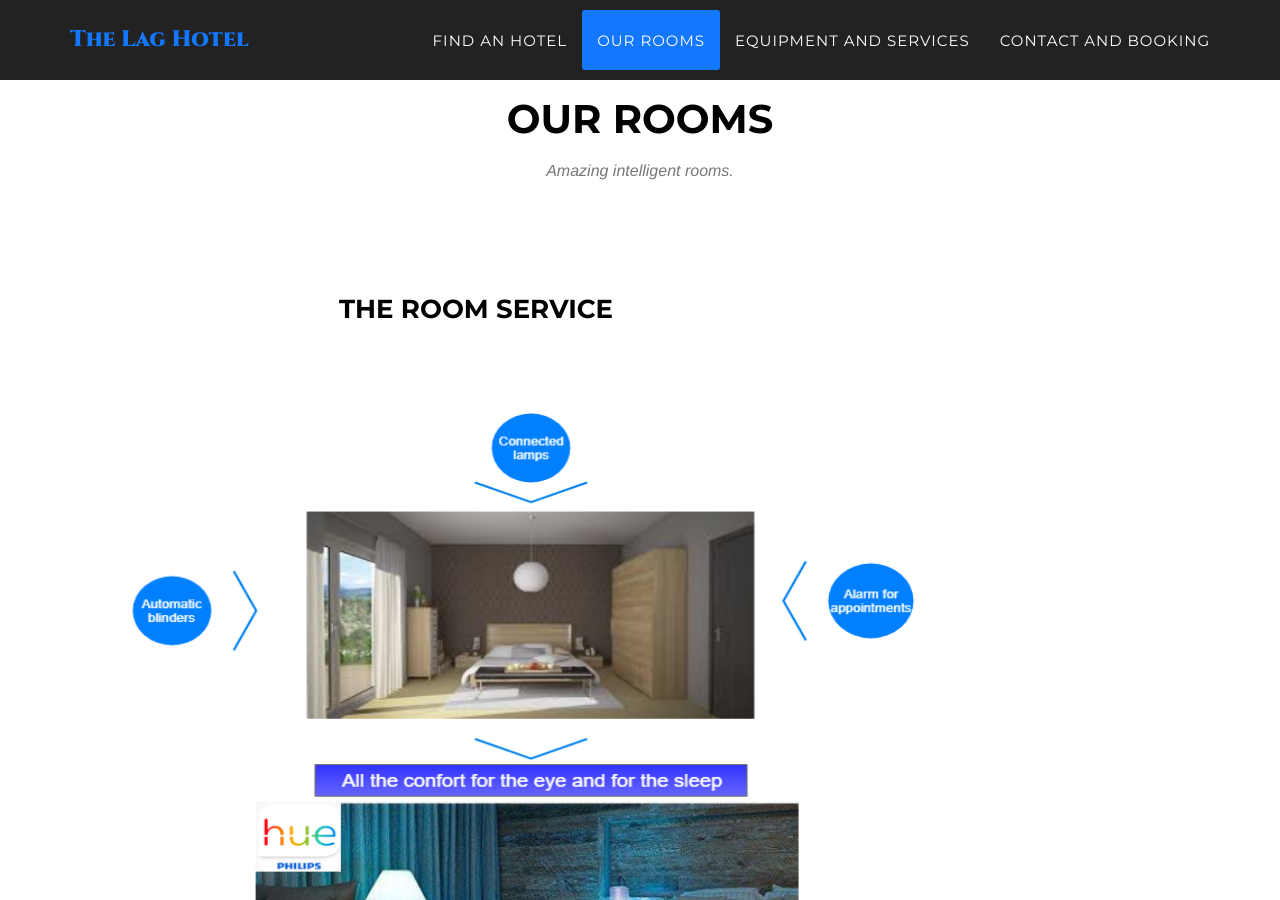
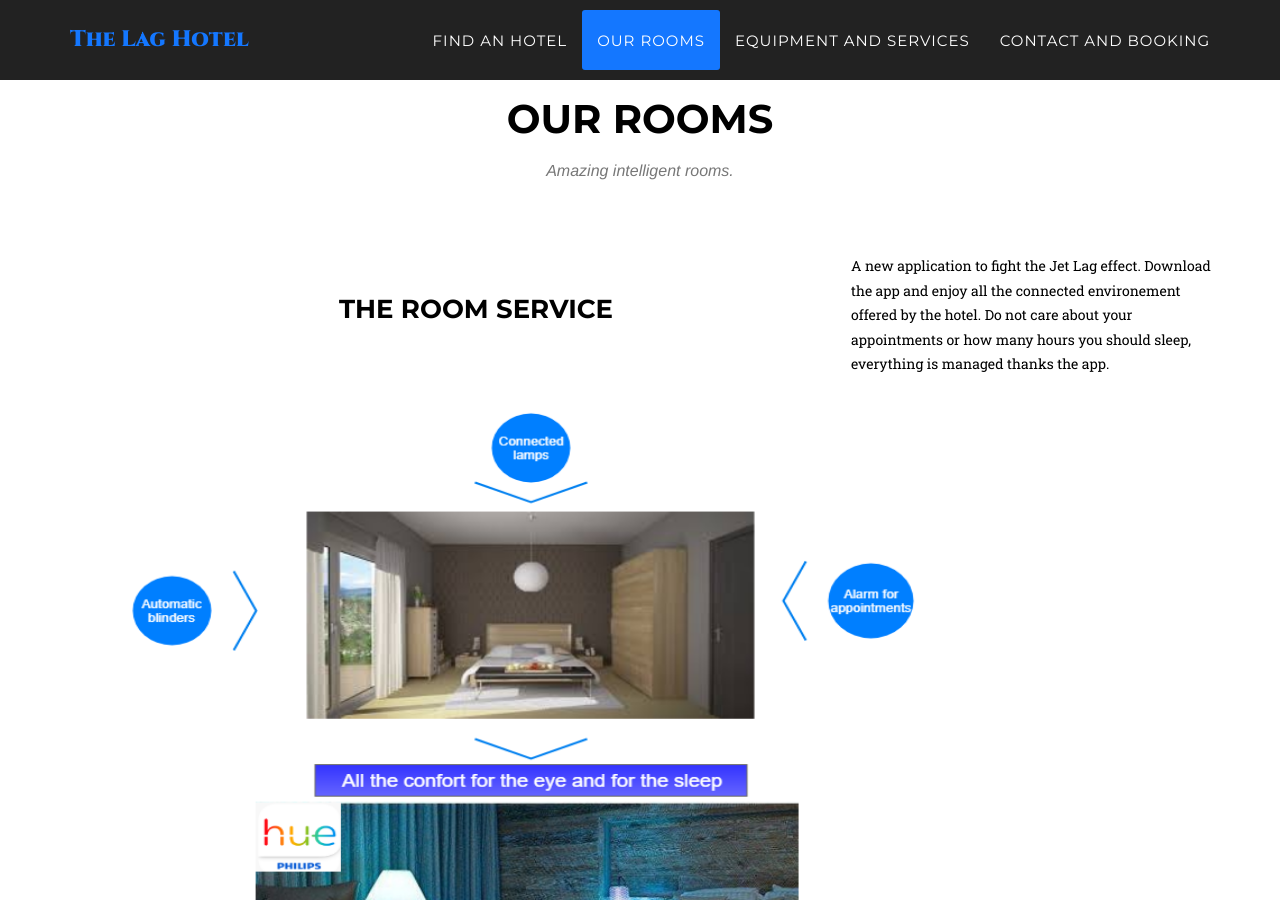
Before and after one commit to VincentGautier/Hotel-web-site, a Jekyll site: the page built from index.html, in a window 1280 px wide and 900 px high, scrolled down 1720 px. Built offline with Jekyll 4.4.1, drawn with Linux system fonts in a browser that asks for light colours; some web fonts are replaced.

Commit message:
Update our_rooms.html

```diff
--- a/_includes/our_rooms.html
+++ b/_includes/our_rooms.html
@@ -16,12 +16,15 @@
         <div class="bloc">
             <img src="img/room.png" width="820" height="800" align="center" alt=""/>
 
-                <p> A new application to fight the Jet Lag effect. Download the app and enjoy all the connected environement offered
+                           </div>
+            </div>
+	</div>
+<div id="centre">
+ <p> A new application to fight the Jet Lag effect. Download the app and enjoy all the connected environement offered
                 by the hotel. Do not care about your appointments or how many hours you should sleep, everything is managed thanks
                 the app.</p>
-            </div>
-            </div>
-	</div>
+
+</div>
 </div>
 
 </section>
```
